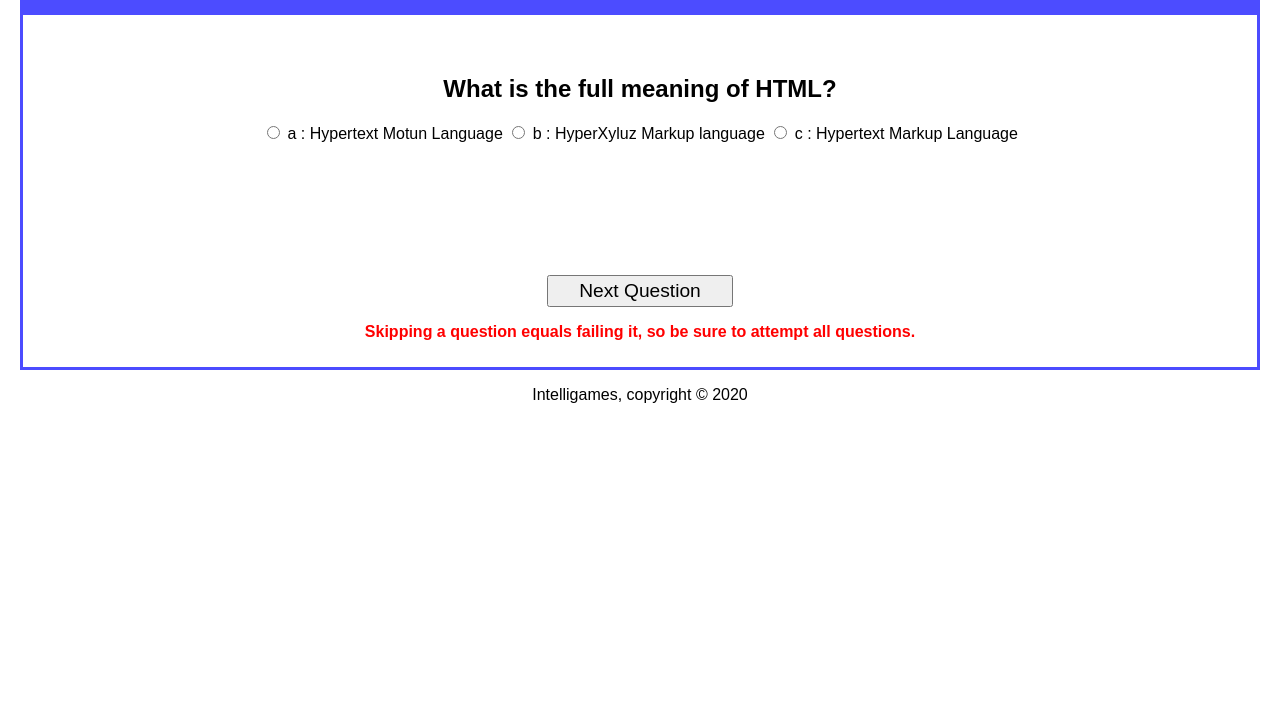
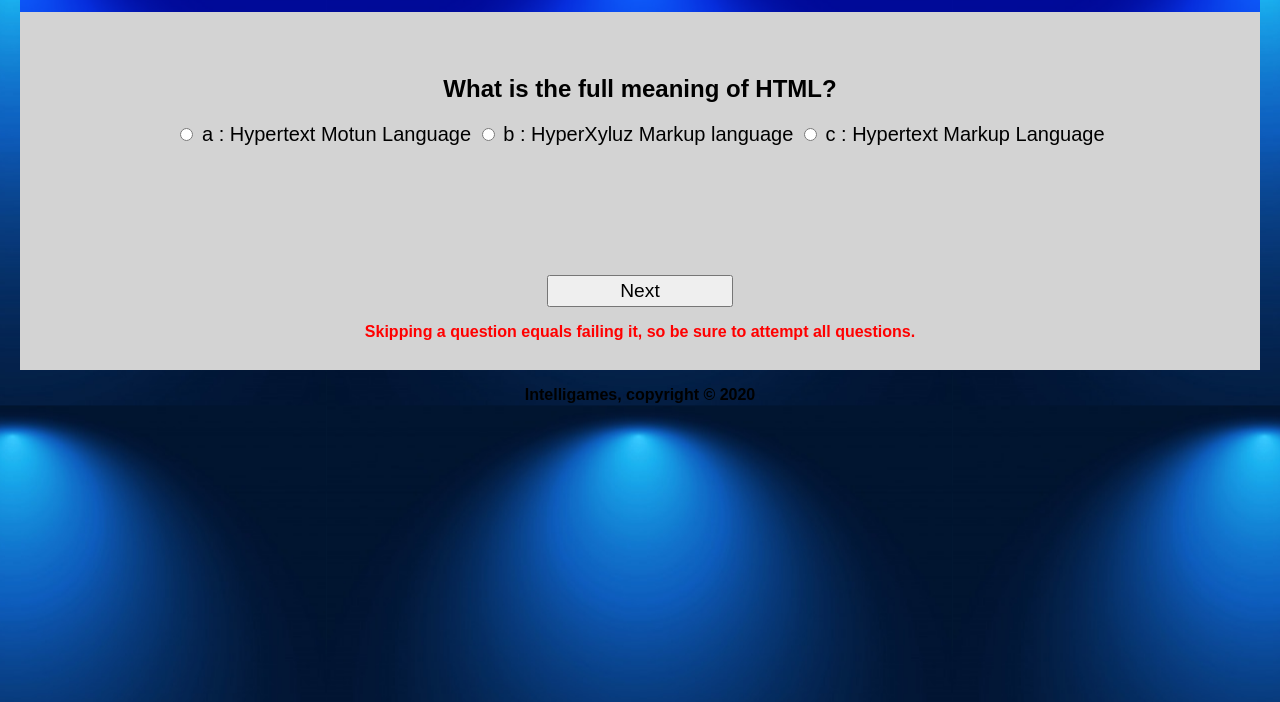
Before and after one commit to D18THDAY/QuizGame, a plain HTML site: page index.html in a window 1280 px wide. Shown: the part 98-800 px from the top of the page. Drawn offline with Linux system fonts and the light colour scheme.

Commit message:
background.jpg

```diff
--- a/index.html
+++ b/index.html
@@ -20,7 +20,7 @@
 			<div id="scoreCounter"></div>
 
 			<button id="previous">Previous</button>
-			<button id="next">Next Question</button>
+			<button id="next">Next</button>
 			<button id="submit">Submit Quiz</button>
 			<div id="results"></div>
 
--- a/styles.css
+++ b/styles.css
@@ -2,27 +2,44 @@ body{
 	font-family: sans-serif;
 	margin: 0;
 	padding: 0;
+  background-image: url('background.jpg');
+  background-repeat: none;
+  background-position: center;
 }
 
 .container{
 	text-align: center;
 	padding: 20px;
-	border-color: blue;
+	border-color: rgba(0, 0, 255, 0.5);
 }
 
 .top{
-	background-color: rgba(0, 0, 255, 0.7);
+	background-color: rgba(0, 0, 255, 0.5);
 	padding: 5px;
 }
 
 section{
 	border-style: solid;
-	border-color: rgba(0, 0, 255, 0.7);
+	border-color: rgba(211, 211, 211, 0.5);
 	padding-bottom: 10px;
+  background-color: rgb(211, 211, 211);
+}
+
+.arrow-left {
+  width: 0;
+  height: 0;
+  border-top: 60px solid transparent;
+  border-bottom: 60px solid transparent;
+
+  border-right:60px solid blue;
 }
 
 .quiz-container{
   margin: 20px;
+}
+
+label{
+  font-size: 20px;
 }
 
 .slide{
@@ -73,6 +90,10 @@ button:hover{
 	margin-left: 5px;
 }
 
+footer{
+  font-weight: bold;
+}
+
 @media only screen and (max-width: 768px) {
   button {
     margin: 5px;
```
Also changed, not shown: background.jpg (added).
